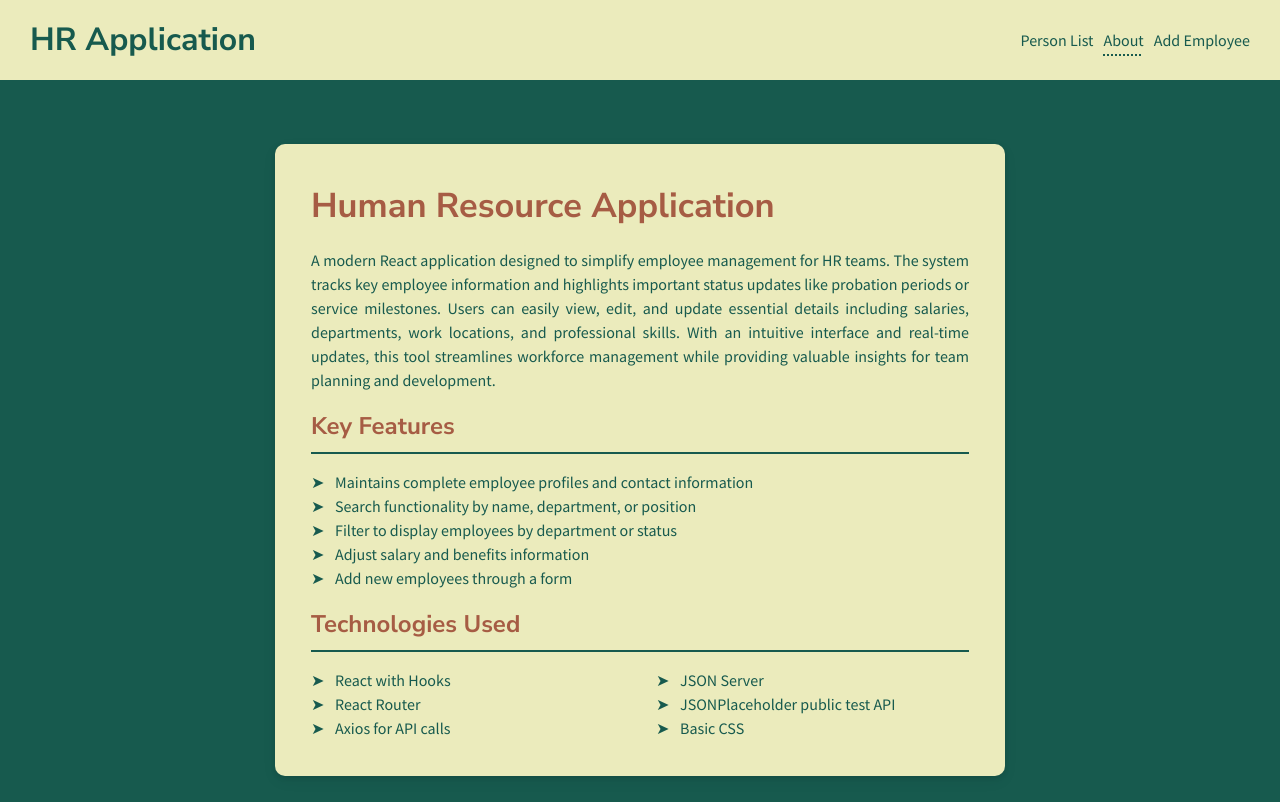
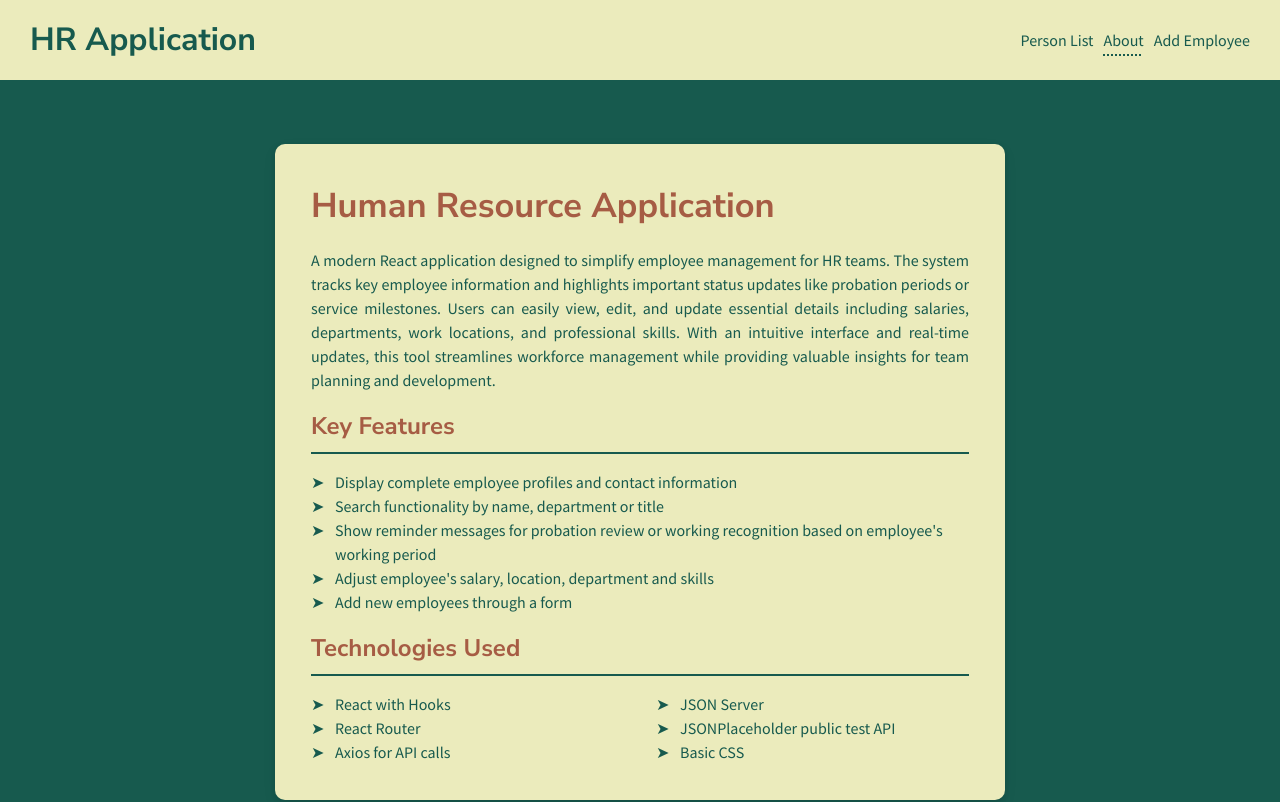
Before and after one commit to MaiTran41/hr_app, a React (Vite) app: page /about in a window 1280 px wide. Shown: the top 802 px of the page. Built offline with nearby package versions, Linux system fonts and the light colour scheme; data requests are answered from the project's data file.

Commit message:
adjust About.jsx info

```diff
--- a/db.json
+++ b/db.json
@@ -4,17 +4,14 @@
       "id": "1",
       "name": "Aino Virtanen",
       "title": "HR Manager",
-      "salary": 1233,
+      "salary": 1200,
       "phone": "040-1234567",
-      "email": "aino.virtanen@example.com",
+      "email": "aino.virtanen@mail.com",
       "animal": "Owl",
       "startDate": "2018-04-01",
       "location": "Helsinki",
       "department": "Human Resources",
-      "skills": [
-        "Recruiting",
-        "Communication"
-      ]
+      "skills": ["Recruiting", "Communication"]
     },
     {
       "id": "2",
@@ -22,16 +19,12 @@
       "title": "Software Developer",
       "salary": 4500,
       "phone": "050-2345678",
-      "email": "mikko.korhonen@example.com",
+      "email": "mikko.korhonen@mail.com",
       "animal": "Fox",
       "startDate": "2024-12-15",
       "location": "Tampere",
       "department": "Engineering",
-      "skills": [
-        "JavaScript",
-        "React",
-        "Node.js"
-      ]
+      "skills": ["JavaScript", "React", "Node.js", "CSS"]
     },
     {
       "id": "3",
@@ -39,16 +32,12 @@
       "title": "Marketing Specialist",
       "salary": 3900,
       "phone": "045-3456789",
-      "email": "liisa.jarvinen@example.com",
+      "email": "liisa.jarvinen@mail.com",
       "animal": "Dolphin",
       "startDate": "2020-01-10",
       "location": "Turku",
       "department": "Marketing",
-      "skills": [
-        "Social Media",
-        "Content Creation",
-        "SEO"
-      ]
+      "skills": ["Social Media", "Content Creation", "SEO"]
     },
     {
       "id": "4",
@@ -56,16 +45,12 @@
       "title": "Financial Analyst",
       "salary": 4100,
       "phone": "040-4567890",
-      "email": "juha.makinen@example.com",
+      "email": "juha.makinen@mail.com",
       "animal": "Eagle",
       "startDate": "2025-01-04",
       "location": "Helsinki",
       "department": "Finance",
-      "skills": [
-        "Financial Modeling",
-        "Data Analysis",
-        "Reporting"
-      ]
+      "skills": ["Financial Modeling", "Data Analysis", "Reporting"]
     },
     {
       "id": "5",
@@ -73,16 +58,12 @@
       "title": "UX Designer",
       "salary": 4300,
       "phone": "050-5678901",
-      "email": "sanna.nieminen@example.com",
+      "email": "sanna.nieminen@mail.com",
       "animal": "Cat",
       "startDate": "2021-03-08",
       "location": "Espoo",
       "department": "Design",
-      "skills": [
-        "UI Design",
-        "Prototyping",
-        "Figma"
-      ]
+      "skills": ["UI Design", "Prototyping", "Figma"]
     },
     {
       "id": "6",
@@ -90,15 +71,12 @@
       "title": "Project Manager",
       "salary": 4700,
       "phone": "045-6789012",
-      "email": "petri.koskinen@example.com",
+      "email": "petri.koskinen@mail.com",
       "animal": "Wolf",
       "startDate": "2016-11-14",
       "location": "Vantaa",
       "department": "Operations",
-      "skills": [
-        "Project Planning",
-        "Team Leadership"
-      ]
+      "skills": ["Project Planning", "Team Leadership"]
     },
     {
       "id": "7",
@@ -106,15 +84,12 @@
       "title": "Customer Support Specialist",
       "salary": 3600,
       "phone": "040-7890123",
-      "email": "kaisa.lehtonen@example.com",
+      "email": "kaisa.lehtonen@mail.com",
       "animal": "Rabbit",
       "startDate": "2022-01-17",
       "location": "Oulu",
       "department": "Customer Service",
-      "skills": [
-        "Problem Solving",
-        "Communication"
-      ]
+      "skills": ["Problem Solving", "Communication"]
     },
     {
       "id": "8",
@@ -122,16 +97,12 @@
       "title": "Senior Developer",
       "salary": 5200,
       "phone": "050-8901234",
-      "email": "timo.heikkinen@example.com",
+      "email": "timo.heikkinen@mail.com",
       "animal": "Bear",
       "startDate": "2015-07-03",
       "location": "Tampere",
       "department": "Engineering",
-      "skills": [
-        "Python",
-        "AWS",
-        "System Architecture"
-      ]
+      "skills": ["Python", "AWS", "System Architecture"]
     },
     {
       "id": "9",
@@ -139,16 +110,12 @@
       "title": "Sales Representative",
       "salary": 3800,
       "phone": "045-9012345",
-      "email": "maija.laine@example.com",
+      "email": "maija.laine@mail.com",
       "animal": "Butterfly",
       "startDate": "2020-09-01",
       "location": "Jyväskylä",
       "department": "Sales",
-      "skills": [
-        "Negotiation",
-        "CRM",
-        "Presentation"
-      ]
+      "skills": ["Negotiation", "CRM", "Presentation"]
     },
     {
       "id": "10",
@@ -156,16 +123,12 @@
       "title": "IT Support Specialist",
       "salary": 3700,
       "phone": "040-0123456",
-      "email": "antti.hamalainen@example.com",
+      "email": "antti.hamalainen@mail.com",
       "animal": "Owl",
       "startDate": "2019-04-15",
       "location": "Helsinki",
       "department": "IT",
-      "skills": [
-        "Networking",
-        "Windows",
-        "Linux"
-      ]
+      "skills": ["Networking", "Windows", "Linux"]
     },
     {
       "id": "35e4",
@@ -178,12 +141,7 @@
       "startDate": "2025-04-30",
       "location": "ESPOO",
       "department": "IT",
-      "skills": [
-        "HTML",
-        " React",
-        " JS",
-        " CSS"
-      ]
+      "skills": ["HTML", " React", " JS", " CSS"]
     }
   ]
 }
--- a/src/pages/About/About.jsx
+++ b/src/pages/About/About.jsx
@@ -19,12 +19,13 @@ const About = () => {
           </p>
           <h2 className={styles.subHeading}>Key Features</h2>
           <ul>
+            <li>Display complete employee profiles and contact information</li>
+            <li>Search functionality by name, department or title</li>
             <li>
-              Maintains complete employee profiles and contact information
+              Show reminder messages for probation review or working recognition
+              based on employee's working period
             </li>
-            <li>Search functionality by name, department, or position</li>
-            <li>Filter to display employees by department or status</li>
-            <li>Adjust salary and benefits information</li>
+            <li>Adjust employee's salary, location, department and skills</li>
             <li>Add new employees through a form</li>
           </ul>
 
```
